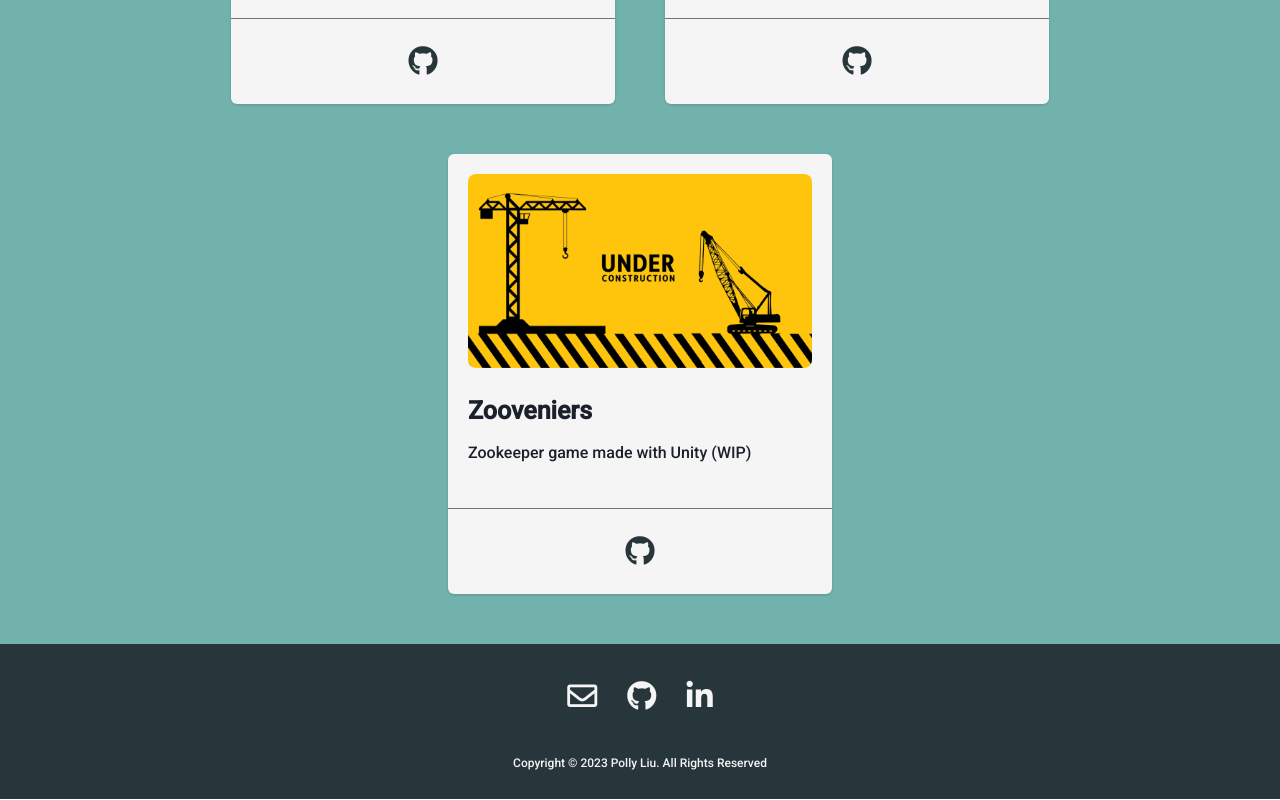
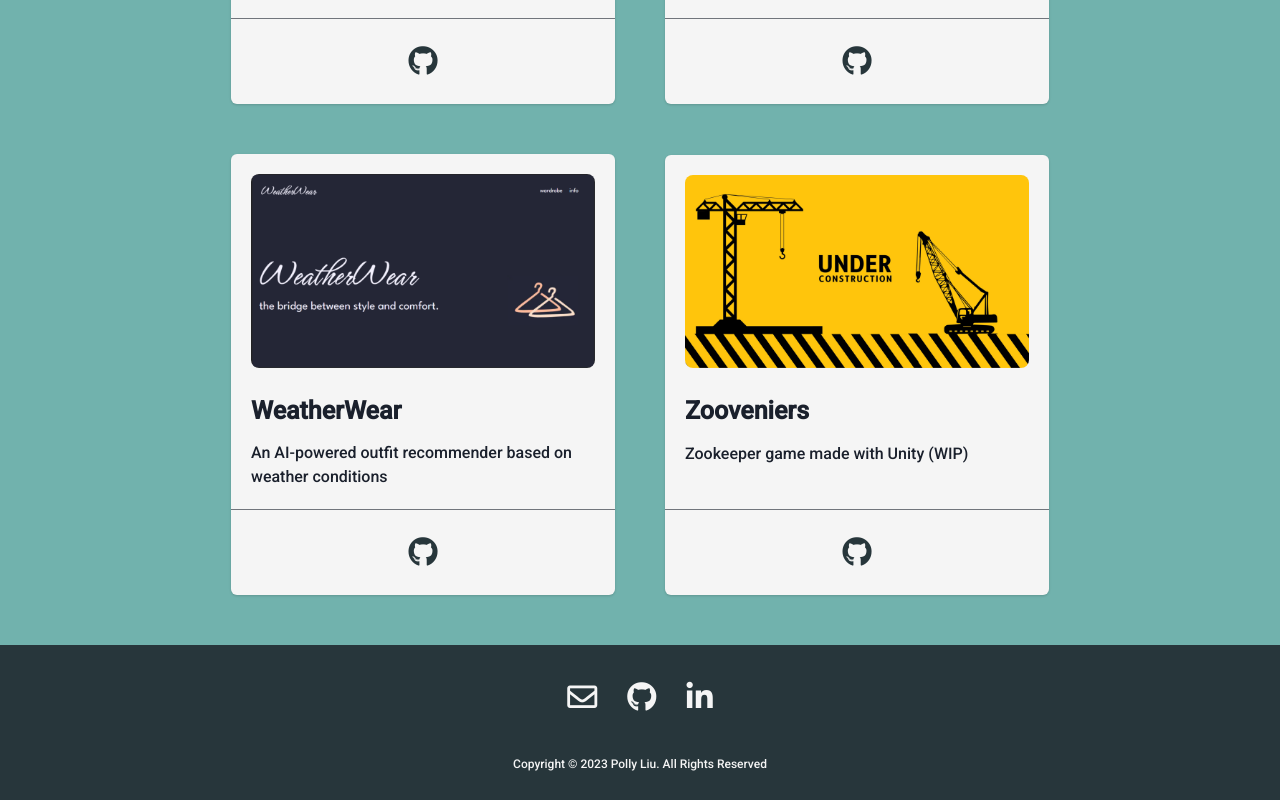
Before and after one commit to pollyliu1/pollyliu1.github.io, a React (Create React App) app: page /projects in a window 1280 px wide. Shown: the part 958-1758 px from the top of the page. Built offline with nearby package versions, Linux system fonts and the light colour scheme.

Commit message:
added weatherwear

```diff
--- a/src/pages/Projects.js
+++ b/src/pages/Projects.js
@@ -120,6 +120,31 @@ function Projects() {
                     </Box>
                 </CardFooter>
             </Card>
+            <Card className="card weatherwear" maxW='sm'>
+                <CardBody>
+                    <Image
+                    src='WeatherWear.png'
+                    alt='weatherwear homepage'
+                    borderRadius='lg'
+                    />
+                    <Stack mt='6' spacing='3'>
+                    <Text className="headers" size='md'>WeatherWear</Text>
+                    <Text>
+                        An AI-powered outfit recommender based on weather conditions
+                        <br></br>
+                    </Text>
+                    </Stack>
+                </CardBody>
+                <Divider />
+                <CardFooter>
+                    <Box className="gh-icons">
+                        <a href="https://github.com/pollyliu1/WeatherWear"
+                        target="_blank" rel="noreferrer">
+                            <i class="fab fa-github"></i>
+                        </a>
+                    </Box>
+                </CardFooter>
+            </Card>
             <Card className="card zooveniers" maxW='sm'>
                 <CardBody>
                     <Image
```
Also changed, not shown: src/pages/Contact.js (+9 -0 lines), src/pages/Projects.css (line endings or trailing spaces).
